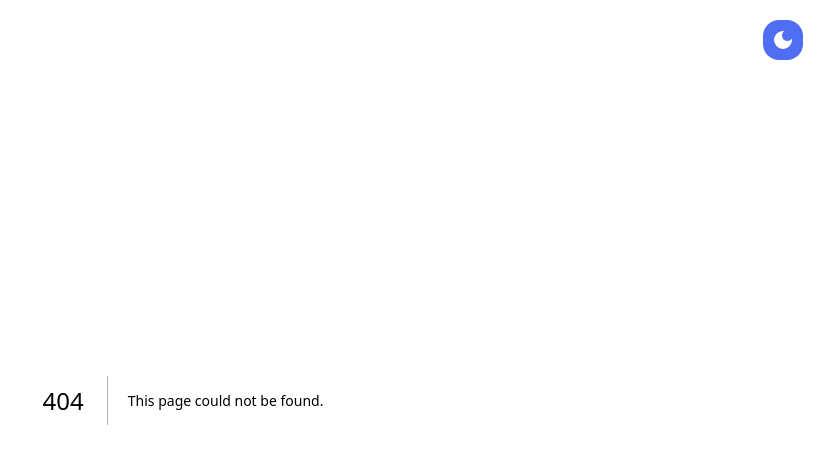
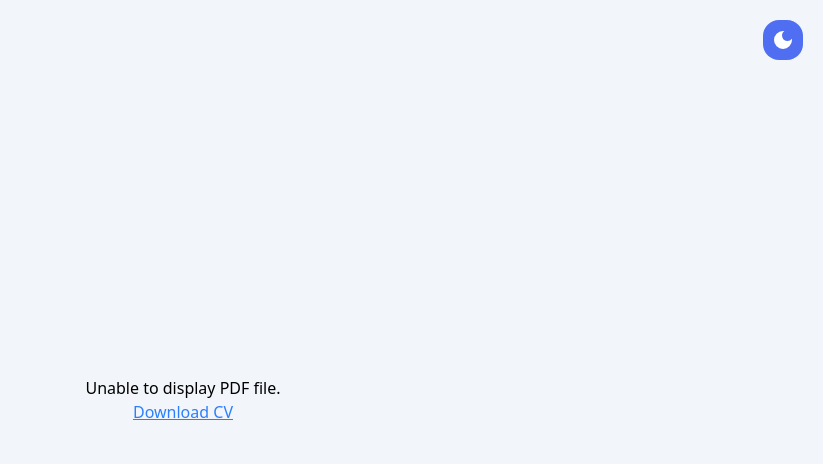
Before and after one commit to AbanoubBekhiet/AbanoubBekhietPortfolio, a Next.js app: page /myResume in a window 1280 px wide. Before the commit this address had no page. Shown: the top 464 px of the page, without its empty margins (457-1280 px from the left). Built offline with nearby package versions, Linux system fonts and the light colour scheme.

Commit message:
adding robots,sitemap making the view my work with scroll to projects from gsap and view resume navigate to myResume route to show my resume and adding a terminal follows my mouse with quick to from gsap

```diff
--- /dev/null
+++ b/app/myResume/page.js
@@ -0,0 +1,22 @@
+"use client";
+
+function Page() {
+    return (
+        <div className="h-screen w-full">
+            <object
+                data="/cv.pdf"
+                type="application/pdf"
+                width="100%"
+                height="100%"
+                className="border-none"
+            >
+                <div className="flex flex-col items-center justify-center h-full">
+                    <p>Unable to display PDF file.</p>
+                    <a href="/cv.pdf" className="text-blue-500 underline">Download CV</a>
+                </div>
+            </object>
+        </div>
+    );
+}
+
+export default Page;
--- a/app/page.js
+++ b/app/page.js
@@ -13,11 +13,14 @@ import ExperienceList from "./components/ExperienceList";
 import { ScrollTrigger } from "gsap/ScrollTrigger";
 import { ScrollSmoother } from "gsap/ScrollSmoother";
 import Contact from "./components/Contact";
+import Link from "next/link";
+import { IoTerminalOutline } from "react-icons/io5";
 
 gsap.registerPlugin(SplitText, ScrollTrigger, ScrollSmoother);
 function Page() {
 	const mainRef = useRef();
 	const smootherRef = useRef();
+	const terminalRef = useRef();
 	useGSAP(
 		() => {
 			smootherRef.current = ScrollSmoother.create({
@@ -60,36 +63,66 @@ function Page() {
 					},
 					"-=0.2",
 				);
+
+
+			const xTo = gsap.quickTo(terminalRef.current, "x", {
+				duration: 0.4,
+				ease: "power3",
+			});
+			const yTo = gsap.quickTo(terminalRef.current, "y", {
+				duration: 0.4,
+				ease: "power3",
+			});
+
+			const handleMouseMove = (e) => {
+				xTo(e.clientX + 20);
+				yTo(e.clientY + 20);
+			};
+
+			window.addEventListener("mousemove", handleMouseMove);
+
+			return () => window.removeEventListener("mousemove", handleMouseMove);
 		},
 		{ scope: mainRef },
 	);
+	const scrollToProjects = () => {
+		if (smootherRef.current) {
+			smootherRef.current.scrollTo("#projects", true, "top top");
+		}
+	};
 	return (
 		<main id="wrapper" ref={mainRef}>
+			<div
+				ref={terminalRef}
+				className="fixed top-0 left-0 pointer-events-none z-[9999] text-blue opacity-70"
+			>
+				<IoTerminalOutline size={40} />
+			</div>
 			<section id="content">
-				<section
-					className=" flex flex-col items-center text-center  pt-8 "
-				>
+				<section className=" flex flex-col items-center text-center  pt-8 ">
 					<HeroHeadings />
 					<Badge text="Faculty of Computers & AI • Sadat City University" />
 					<section className="mt-4">
 						<h2 className="text-lg font-medium text-gray-dark dark:text-gray-light">
 							Crafting high-performance web experiences with
 							<span className="text-blue font-bold"> React</span>,
-							<span className="text-blue font-bold">Next.js</span>, and
-							<span className="text-blue font-bold"> GSAP</span>.
+							<span className="text-blue font-bold">Next.js</span>
 						</h2>
 					</section>
 					<HeroImage />
 					<section className="mt-8 flex items-center justify-between gap-4 mb-8">
-						<button className="flex items-center justify-between gap-2 rounded-2xl bg-blue px-6 py-3 text-white transition-transform duration-300 hover:scale-105  cursor-pointer">
+						<button
+							onClick={scrollToProjects}
+							className="flex items-center justify-between gap-2 rounded-2xl bg-blue px-6 py-3 text-white transition-transform duration-300 hover:scale-105  cursor-pointer"
+						>
 							View My Work <FaLongArrowAltRight />
 						</button>
 						<button className="flex items-center justify-between rounded-2xl bg-extra-white dark:bg-[#21283a] px-6 py-3 text-dark dark:text-white  transition-transform duration-300 hover:scale-105  cursor-pointer">
-							Resume
+							<Link href="myResume">Resume</Link>
 						</button>
 					</section>
 				</section>
-				<section>
+				<section id="projects">
 					<ProjectsList />
 				</section>
 				<section className="p-8 bg-gray-light dark:bg-black ">
@@ -102,7 +135,6 @@ function Page() {
 					<Contact />
 				</section>
 			</section>
-
 		</main>
 	);
 }
```
Also changed, not shown: app/robots.txt (added), 2 other files (tests, documents, lock files or other folders).
